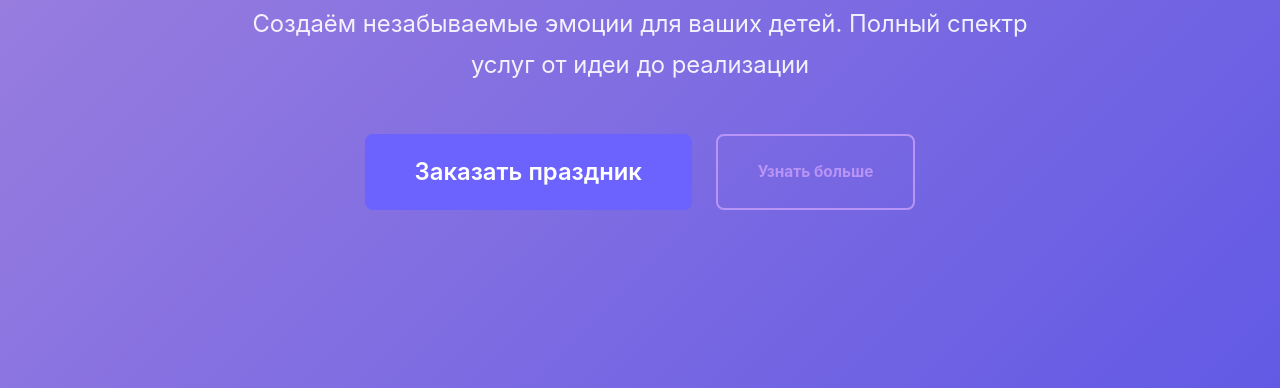
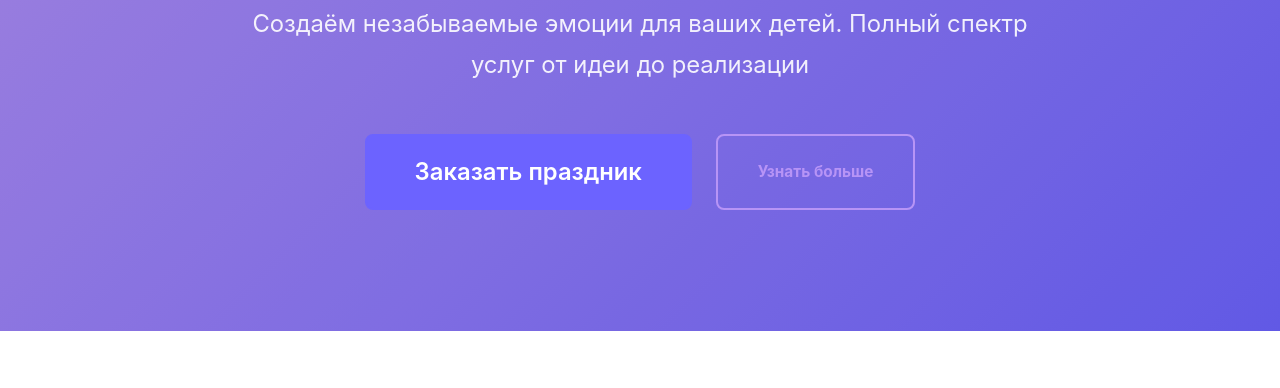
Before and after one commit to lifestark/worldpir_redesign_Jan-17-1-26, a plain HTML site: page index.html in a window 1280 px wide. Shown: the part 389-777 px from the top of the page. Drawn offline with Linux system fonts and the light colour scheme.

Commit message:
feat(hero): limit height to 100vh and add offset from navigation via --nav-height

```diff
--- a/src/css/sections/hero.css
+++ b/src/css/sections/hero.css
@@ -7,7 +7,11 @@
     position: relative;
     top: 0;
     left: 0;
-    min-height: 100vh;
+     /* Ограничиваем секцию высотой экрана и делаем отступ под фиксированную навигацию.
+         Используем переменную --nav-height с запасным значением 80px. */
+     min-height: calc(100vh - var(--nav-height, 80px));
+     max-height: 100vh;
+     padding-top: var(--nav-height, 80px);
     display: flex;
     align-items: center;
     justify-content: center;
```
